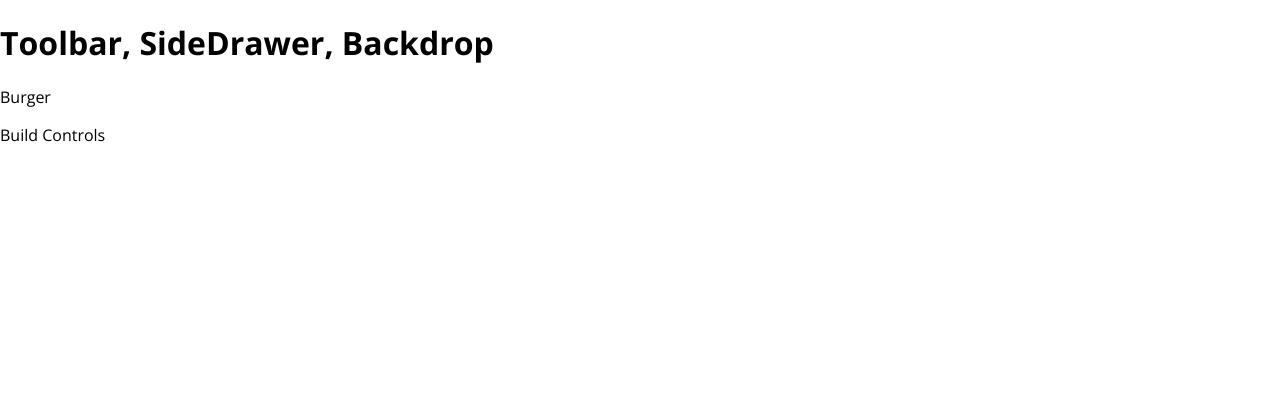
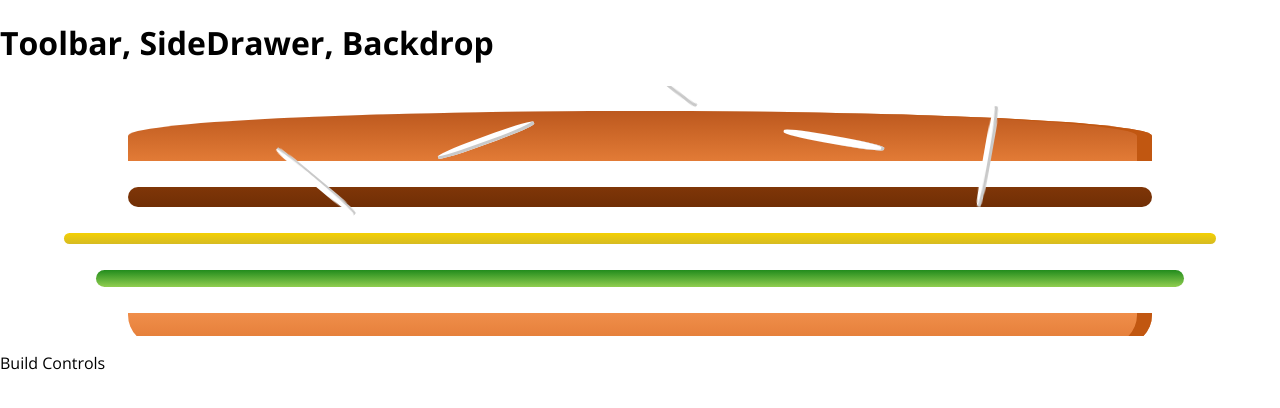
Before and after one commit to jihyun-um/burger-builder-web, a React (Create React App) app: page / in a window 1280 px wide. Shown: the top 408 px of the page. Built offline with nearby package versions, Linux system fonts and the light colour scheme.

Commit message:
Create a burger component with a sample set of burger ingredients

```diff
--- a/src/App.js
+++ b/src/App.js
@@ -1,12 +1,13 @@
 import React from 'react';
 
 import Layout from './components/Layout/Layout';
+import Burger from './components/Burger/Burger';
 
 function App() {
   return (
     <>
       <Layout>
-        <p>Burger</p>
+        <Burger />
         <p>Build Controls</p>
       </Layout>
     </>
--- a/src/components/Burger/Burger.js
+++ b/src/components/Burger/Burger.js
@@ -1,11 +1,18 @@
-import React from 'react'
+import React from 'react';
 
-const burger = () => {
-    return (
-        <div>
+import classes from './Burger.module.css';
+import BurgerIngredient from '../BurgerIngredient/BurgerIngredient';
 
-        </div>
-    )
-}
+const burger = props => {
+  return (
+    <div className={classes.Burger}>
+      <BurgerIngredient type="bread-top" />
+      <BurgerIngredient type="meat" />
+      <BurgerIngredient type="cheese" />
+      <BurgerIngredient type="salad" />
+      <BurgerIngredient type="bread-bottom" />
+    </div>
+  );
+};
 
 export default burger;
--- /dev/null
+++ b/src/components/Burger/Burger.module.css
@@ -0,0 +1,9 @@
+.Burger {
+  width: 100%;
+  height: 250px;
+  margin: auto;
+  overflow: scroll;
+  text-align: center;
+  font-weight: bold;
+  font-size: 1.2rem;
+}
```
